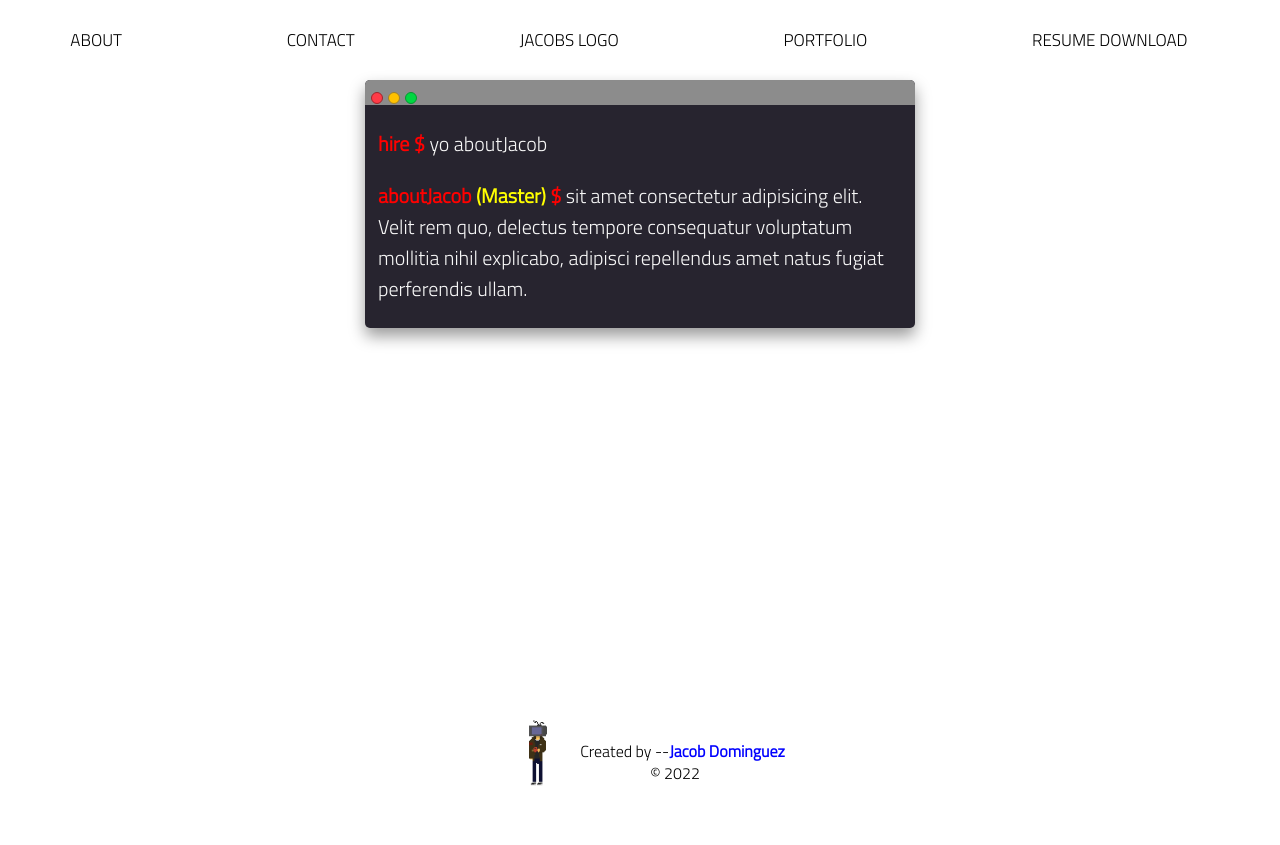
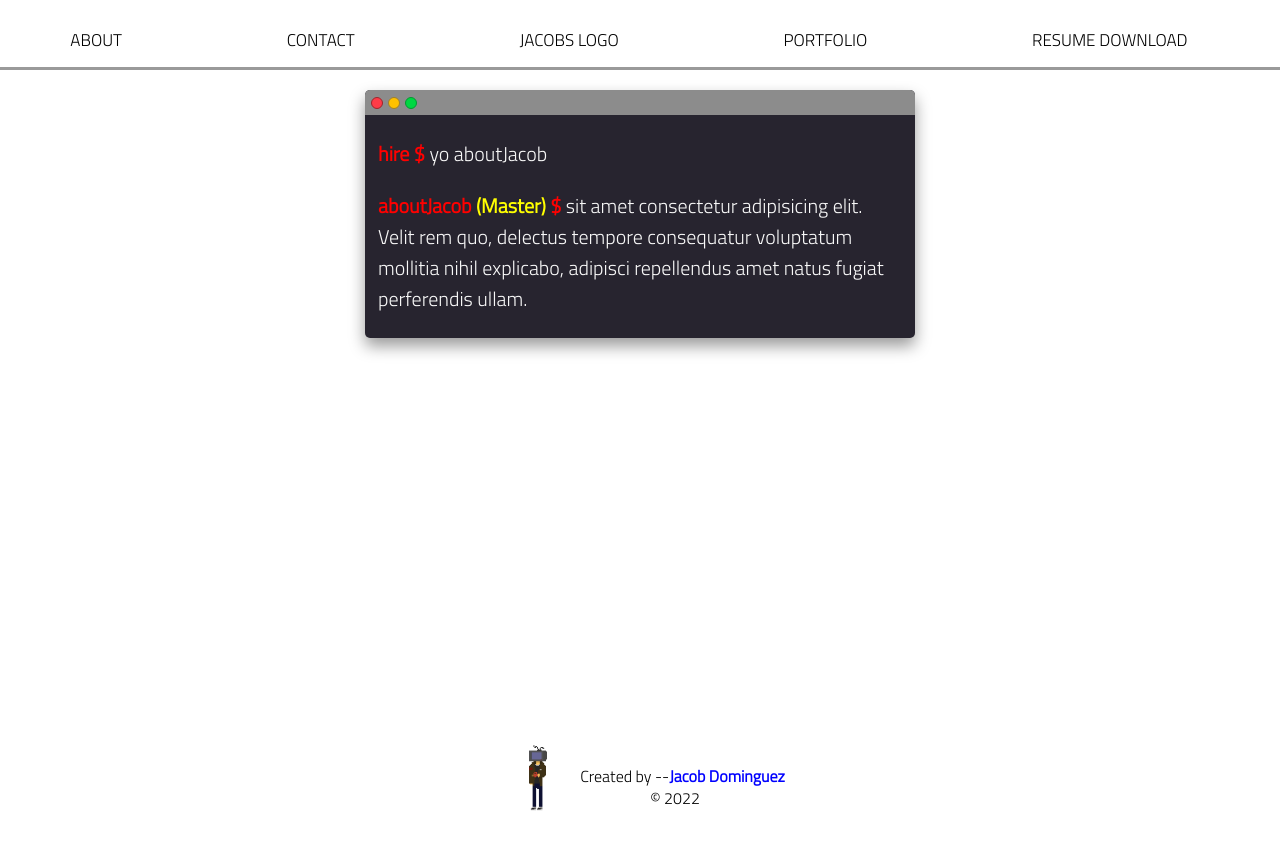
Before and after one commit to Jakisundays/portfolio, a React (Create React App) app: page /about in a window 1280 px wide. Before the commit the page ends 820 px from the top, so only its background shows below. Built offline with nearby package versions, Linux system fonts and the light colour scheme.

Commit message:
mira el readme

```diff
--- a/src/components/Contact/ContactElements.js
+++ b/src/components/Contact/ContactElements.js
@@ -8,6 +8,7 @@ export const ContactContainer = styled.section`
     justify-content: center;
     align-items: center;
     padding: 5px 10px;
+    border-radius: 10px;
 
     &:after{
         content: '';
@@ -16,7 +17,6 @@ export const ContactContainer = styled.section`
         height: 100%;
         left: 0;
         top: 0;
-        background: url("img/bg.jpg") no-repeat center;
         background-size: cover;
         filter: blur(50px);
         z-index: -1;
@@ -29,13 +29,16 @@ export const ContactWrapper = styled.div`
     justify-content: center;
     align-items: center;
     text-align: center;
+    border-radius: 10px;
     background-color: #fff;
     box-shadow: 0px 0px 19px 5px rgba(0,0,0,0.19);
 `
 
 export const ContactImg = styled.img`
     background-size: cover;
-    height: 100%;
+    border-top-left-radius: 10px;
+    border-bottom-left-radius: 10px;
+    border-right: 2px outset #2ecc71;
 `
 
 export const ContactInfo = styled.form`
@@ -63,7 +66,7 @@ export const ContactInput = styled.input`
     line-height: 28px;
     border: 2px solid transparent;
     border-bottom-color: #2ecc71;
-    padding: .4rem 0;
+    padding: .7rem 0;
     margin: .4rem 0;
     outline: none;
     background-color: transparent;
@@ -72,8 +75,7 @@ export const ContactInput = styled.input`
 
     &:focus, &:hover {
         outline: none;
-
-        border-radius: 10px;
+        border-radius: 4px;
         border-color: #2ecc71;
        }
 
@@ -89,6 +91,7 @@ export const ContactInput = styled.input`
 export const ContactMsg = styled.textarea`
     min-height: 150px;
     border-color: #2ecc71;
+    border-radius: 4px;
 `
 export const ContactButton = styled.button`
     width: 100%;
@@ -100,4 +103,5 @@ export const ContactButton = styled.button`
     outline: none;
     cursor: pointer;
     transition: .3s;
+    border-radius: 4px;
 `
--- a/src/components/Home/HomeComponents.js
+++ b/src/components/Home/HomeComponents.js
@@ -16,7 +16,7 @@ export const HomeContainer = styled.section`
     display: flex;
     align-items: center;
     justify-content: center;
-    min-height: 95vh;
+    min-height: 80vh;
     flex-grow: 1;
     gap: 40px;
 
--- a/src/components/NavBar/NavBarElements.js
+++ b/src/components/NavBar/NavBarElements.js
@@ -8,7 +8,8 @@ export const NavContainer = styled.nav`
     top: 0;
     z-index: 10;
     padding: 10px;
-
+    border-bottom: outset;
+    background-color: white;
     @media screen and (max-width: 960px){
         transition: 0.7s all ease;
     }
--- a/src/components/about/AboutComponents.js
+++ b/src/components/about/AboutComponents.js
@@ -8,7 +8,7 @@ const Button = styled.div`
     border-radius: 50%;
     border: 1px solid #000;
     position: relative;
-    top: 6px;
+    top: 1px;
     left: 6px;
     background-color: #ff3b47;
     border-color: #9d252b;
@@ -29,11 +29,11 @@ const Span = styled.span`
 `
 
 export const AboutContainer = styled.section`
-    min-height: calc(100vh - 175px);
+    min-height: 80vh;
 `
 
 export const AboutTerminal = styled.div`
-    margin: 10px auto;
+    margin: 20px auto 0;
     width: 550px;
     background-color: rgb(39, 36, 47);
     border-radius: 5px;
```
Also changed, not shown: 1 other file (tests, documents, lock files or other folders).
